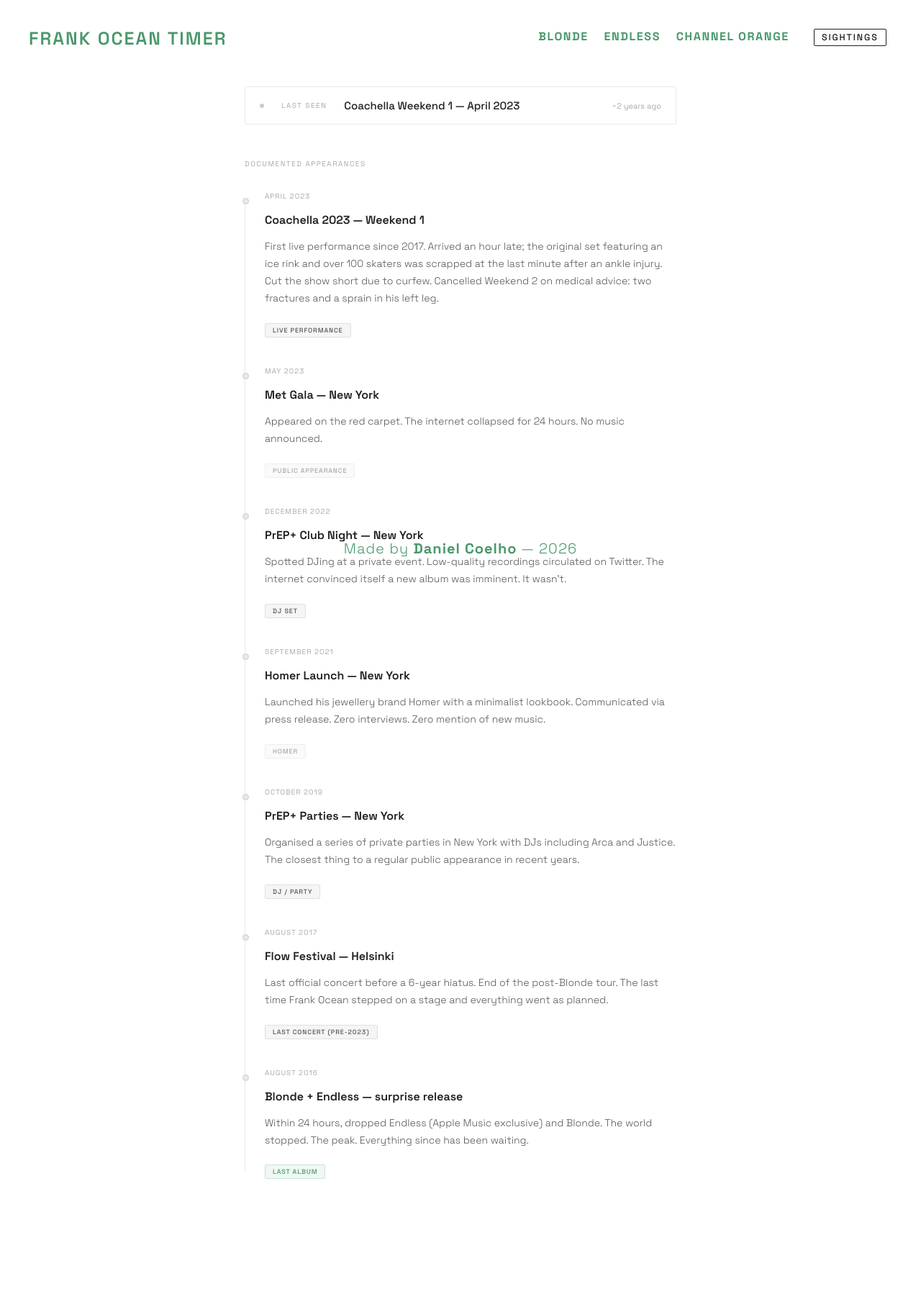
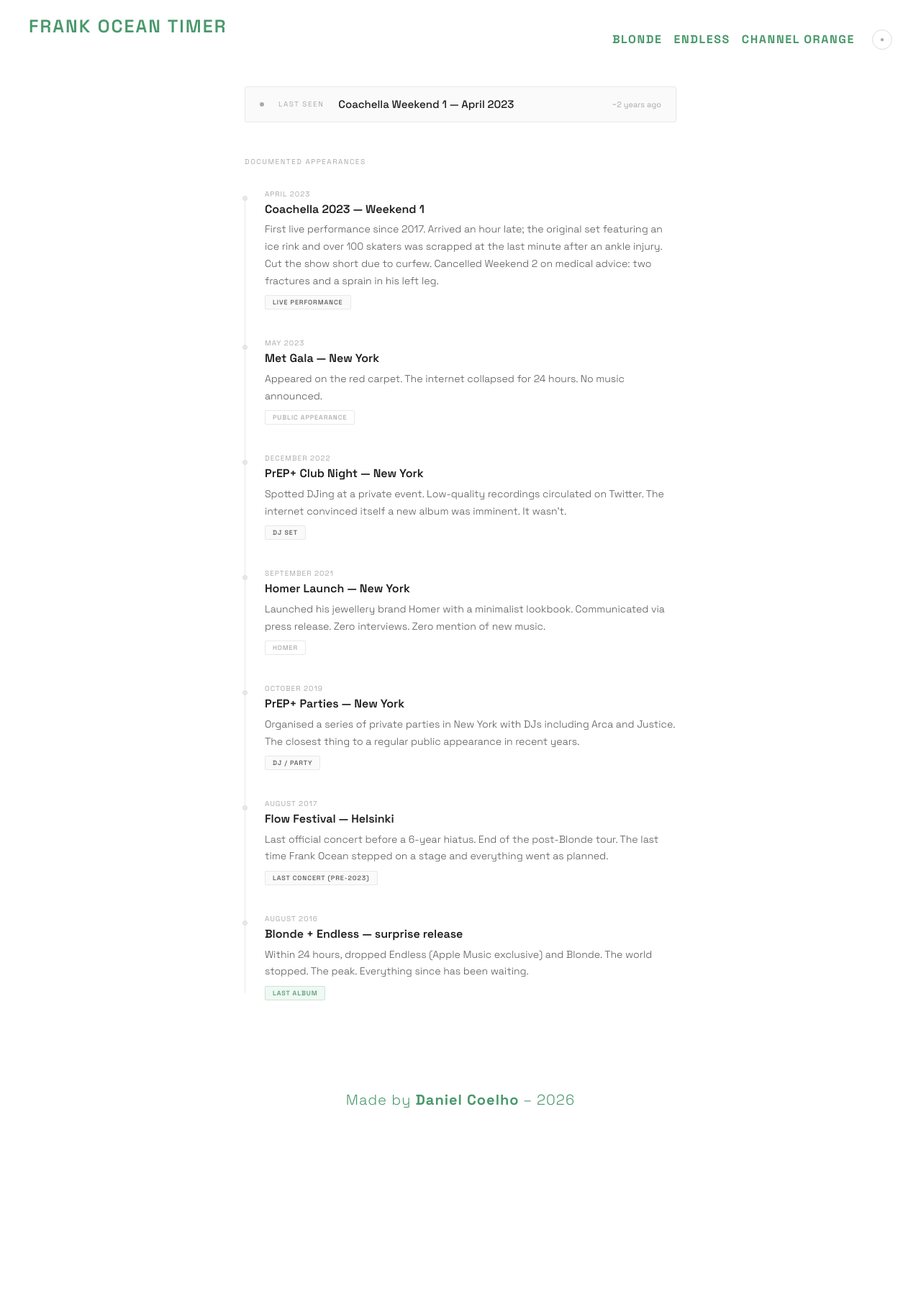
Before and after one commit to Deni-jpg/Frank-Ocean-Timer, a Flask app: page /sightings in a window 1280 px wide. Shown: the whole page at 72% size. After the commit the page ends 1539 px from the top, so only its background shows below. Run offline with Flask 3, Linux system fonts and the light colour scheme.

Commit message:
fix css index sightings

```diff
--- a/static/css/sightings.css
+++ b/static/css/sightings.css
@@ -1,10 +1,37 @@
 @import url('https://fonts.googleapis.com/css2?family=Space+Grotesk:wght@300;400;500;600;700&display=swap');
 
-/* reset e estrutura básica */
+/* ── Tokens light/dark ── */
+:root {
+  --bg:           #ffffff;
+  --text:         #1e1e1e;
+  --text-sub:     #555;
+  --text-muted:   #aaa;
+  --border:       #e8e8e8;
+  --border-mid:   #ddd;
+  --surface:      #fafafa;
+  --green:        #49986B;
+}
+
+html.dark {
+  --bg:           #0f0f0f;
+  --text:         #e8e4dc;
+  --text-sub:     #888;
+  --text-muted:   #555;
+  --border:       #1f1f1f;
+  --border-mid:   #2a2a2a;
+  --surface:      #161616;
+  --green:        #49986B;
+}
+
+/* ── Reset ── */
+*, *::before, *::after { box-sizing: border-box; margin: 0; padding: 0; }
+
 html, body {
   height: 100%;
-  margin: 0;
   font-family: 'Space Grotesk', sans-serif;
+  background: var(--bg);
+  color: var(--text);
+  transition: background 0.3s, color 0.3s;
   cursor: none;
 }
 
@@ -47,34 +65,34 @@
 /* ── Cabeçalho ── */
 #cabeca {
   position: absolute;
-  top: 20px;
-  left: 40px;
+  top: 20px; left: 40px;
   text-transform: uppercase;
   letter-spacing: 0.05em;
 }
 
 h1#titulo {
-  font-family: 'Space Grotesk', sans-serif;
   font-weight: 600;
   font-size: 25px;
-  color: #49986B;
+  color: var(--green);
   letter-spacing: 0.08em;
 }
 
-/* ── Navegação ── */
+/* ── Nav ── */
 #navButtons {
   position: absolute;
-  top: 40px;
-  right: 40px;
+  top: 40px; right: 40px;
   text-transform: uppercase;
   letter-spacing: 0.10em;
+  display: flex;
+  align-items: center;
+  gap: 0;
 }
 
 .nav-btn {
   position: relative;
   margin: 0 0.5rem;
   padding: 0.25rem 0;
-  color: #49986B;
+  color: var(--green);
   text-decoration: none;
   transition: color 0.3s ease-in-out;
   font-weight: 800;
@@ -84,75 +102,63 @@
 .nav-btn::after {
   content: '';
   position: absolute;
-  left: 0;
-  bottom: -3px;
-  width: 0;
-  height: 2px;
+  left: 0; bottom: -3px;
+  width: 0; height: 2px;
   background-color: currentColor;
   transition: width 0.5s ease-in-out;
 }
 
-.nav-btn:hover::after,
-.nav-btn.active::after {
-  width: 100%;
+.nav-btn:hover::after { width: 100%; }
+
+.nav-btn.blonde:hover        { color: var(--green); }
+.nav-btn.endless:hover       { color: var(--text); }
+.nav-btn.channel-orange:hover { color: #ed702d; }
+
+/* ── Theme toggle ── */
+#themeToggle {
+  background: none;
+  border: 1px solid var(--border-mid);
+  border-radius: 50%;
+  width: 28px; height: 28px;
+  display: flex; align-items: center; justify-content: center;
+  cursor: none;
+  margin-left: 1rem;
+  color: var(--text-muted);
+  font-size: 10px;
+  transition: border-color 0.3s, color 0.3s;
+  flex-shrink: 0;
 }
 
-.nav-btn.blonde:hover,
-.nav-btn.blonde.active      { color: #49986B; }
-
-.nav-btn.endless:hover,
-.nav-btn.endless.active     { color: #1e1e1e; }
-
-.nav-btn.channel-orange:hover,
-.nav-btn.channel-orange.active { color: #ed702d; }
-
-/* sightings — visualmente separado dos álbuns */
-.nav-btn.sightings {
-  color: #999;
-  font-weight: 500;
-  font-size: 0.78em;
-  letter-spacing: 0.15em;
-  border: 1px solid #ddd;
-  padding: 0.2rem 0.65rem;
-  border-radius: 2px;
-  margin-left: 1.25rem;
-  transition: color 0.3s, border-color 0.3s;
+#themeToggle:hover {
+  border-color: var(--text-muted);
+  color: var(--text);
 }
 
-.nav-btn.sightings::after { display: none; }
-
-.nav-btn.sightings:hover,
-.nav-btn.sightings.active {
-  color: #1e1e1e;
-  border-color: #1e1e1e;
-}
-
-/* ── Conteúdo principal ── */
+/* ── Conteúdo ── */
 #conteudo {
   flex: 1;
-  padding: 120px 40px 120px;
+  padding: 120px 40px 60px;
   max-width: 680px;
   width: 100%;
   margin: 0 auto;
-  box-sizing: border-box;
 }
 
 /* last seen */
 .last-seen {
   display: flex;
   align-items: center;
-  gap: 1.5rem;
-  border: 1px solid #e8e8e8;
+  gap: 1.25rem;
+  border: 1px solid var(--border);
   border-radius: 3px;
-  padding: 1rem 1.25rem;
+  padding: 0.9rem 1.25rem;
   margin-bottom: 3rem;
+  background: var(--surface);
 }
 
 .ls-dot {
-  width: 6px;
-  height: 6px;
+  width: 6px; height: 6px;
   border-radius: 50%;
-  background: #ccc;
+  background: var(--text-muted);
   flex-shrink: 0;
 }
 
@@ -210,34 +214,32 @@
 .event::before {
   content: '';
   position: absolute;
-  left: -1.75rem;
-  top: 9px;
-  width: 7px;
-  height: 7px;
+  left: -1.75rem; top: 9px;
+  width: 7px; height: 7px;
   border-radius: 50%;
-  background: #e8e8e8;
-  border: 1px solid #ccc;
+  background: var(--border);
+  border: 1px solid var(--border-mid);
   transform: translateX(-3px);
   transition: background 0.2s, border-color 0.2s;
 }
 
 .event:hover::before {
-  background: #49986B;
-  border-color: #49986B;
+  background: var(--green);
+  border-color: var(--green);
 }
 
 .event-date {
   font-size: 10px;
   letter-spacing: 0.1em;
   text-transform: uppercase;
-  color: #aaa;
+  color: var(--text-muted);
   margin-bottom: 4px;
 }
 
 .event-title {
   font-size: 16px;
   font-weight: 600;
-  color: #1e1e1e;
+  color: var(--text);
   margin-bottom: 5px;
   line-height: 1.4;
 }
@@ -262,39 +264,45 @@
 
 .event-tag.music {
   background: #f0f8f3;
-  color: #49986B;
+  color: var(--green);
   border: 1px solid #c8e6d5;
 }
 
+html.dark .event-tag.music {
+  background: #0e2018;
+  border-color: #1a4030;
+}
+
 .event-tag.live {
-  background: #f5f5f5;
-  color: #555;
-  border: 1px solid #e0e0e0;
+  background: var(--surface);
+  color: var(--text-sub);
+  border: 1px solid var(--border);
 }
 
 .event-tag.ghost {
-  background: #fafafa;
-  color: #aaa;
-  border: 1px solid #eee;
+  background: var(--bg);
+  color: var(--text-muted);
+  border: 1px solid var(--border);
 }
 
-/* ── Rodapé ── */
+/* ── Rodapé — igual ao resto do site ── */
+#pe {
+  width: 100%;
+}
+
 #rodape {
   font-family: 'Space Grotesk', sans-serif;
-  position: absolute;
-  bottom: 25px;
-  left: 50%;
-  transform: translateX(-50%);
+  text-align: center;
+  padding: 25px 0;
   font-weight: 300;
   font-size: 20px;
-  color: #49986B;
-  white-space: nowrap;
+  color: var(--green);
   letter-spacing: 0.05em;
 }
 
 #rodape a {
   position: relative;
-  color: #49986B;
+  color: var(--green);
   text-decoration: none;
   font-weight: bold;
   cursor: none;
--- a/templates/sightings.html
+++ b/templates/sightings.html
@@ -22,14 +22,16 @@
   </div>
 
   <div id="cabeca">
-    <h1 id="titulo">Frank Ocean Timer</h1>
+    <h1 id="titulo">FRANK OCEAN TIMER</h1>
   </div>
 
   <div id="navButtons">
     <a href="/blonde"         class="nav-btn blonde">Blonde</a>
     <a href="/endless"        class="nav-btn endless">Endless</a>
     <a href="/channel-orange" class="nav-btn channel-orange">Channel Orange</a>
-    <a href="/sightings"      class="nav-btn sightings active">Sightings</a>
+    <button id="themeToggle" aria-label="Toggle dark mode">
+      <span id="themeIcon">●</span>
+    </button>
   </div>
 
   <div id="conteudo">
@@ -111,11 +113,30 @@
     </div>
   </div>
 
-  <div id="rodape">
-    Made by <a href="https://linktr.ee/deni.jpg">Daniel Coelho</a> — 2026
+  <div id="pe">
+    <footer id="rodape">
+      Made by <a href="https://linktr.ee/deni.jpg" target="_blank">Daniel Coelho</a> – 2026
+    </footer>
   </div>
 
   <script src="{{ url_for('static', filename='js/vinyl-cursor.js') }}"></script>
+  <script>
+    const btn = document.getElementById('themeToggle');
+    const icon = document.getElementById('themeIcon');
+    const html = document.documentElement;
 
+    // aplica tema salvo
+    if (localStorage.getItem('theme') === 'dark') {
+      html.classList.add('dark');
+      icon.textContent = '○';
+    }
+
+    btn.addEventListener('click', () => {
+      html.classList.toggle('dark');
+      const isDark = html.classList.contains('dark');
+      icon.textContent = isDark ? '○' : '●';
+      localStorage.setItem('theme', isDark ? 'dark' : 'light');
+    });
+  </script>
 </body>
 </html>
```
Also changed, not shown: other parts of static/css/sightings.css (+18 -49 lines), templates/index.html (+23 -23 lines).
